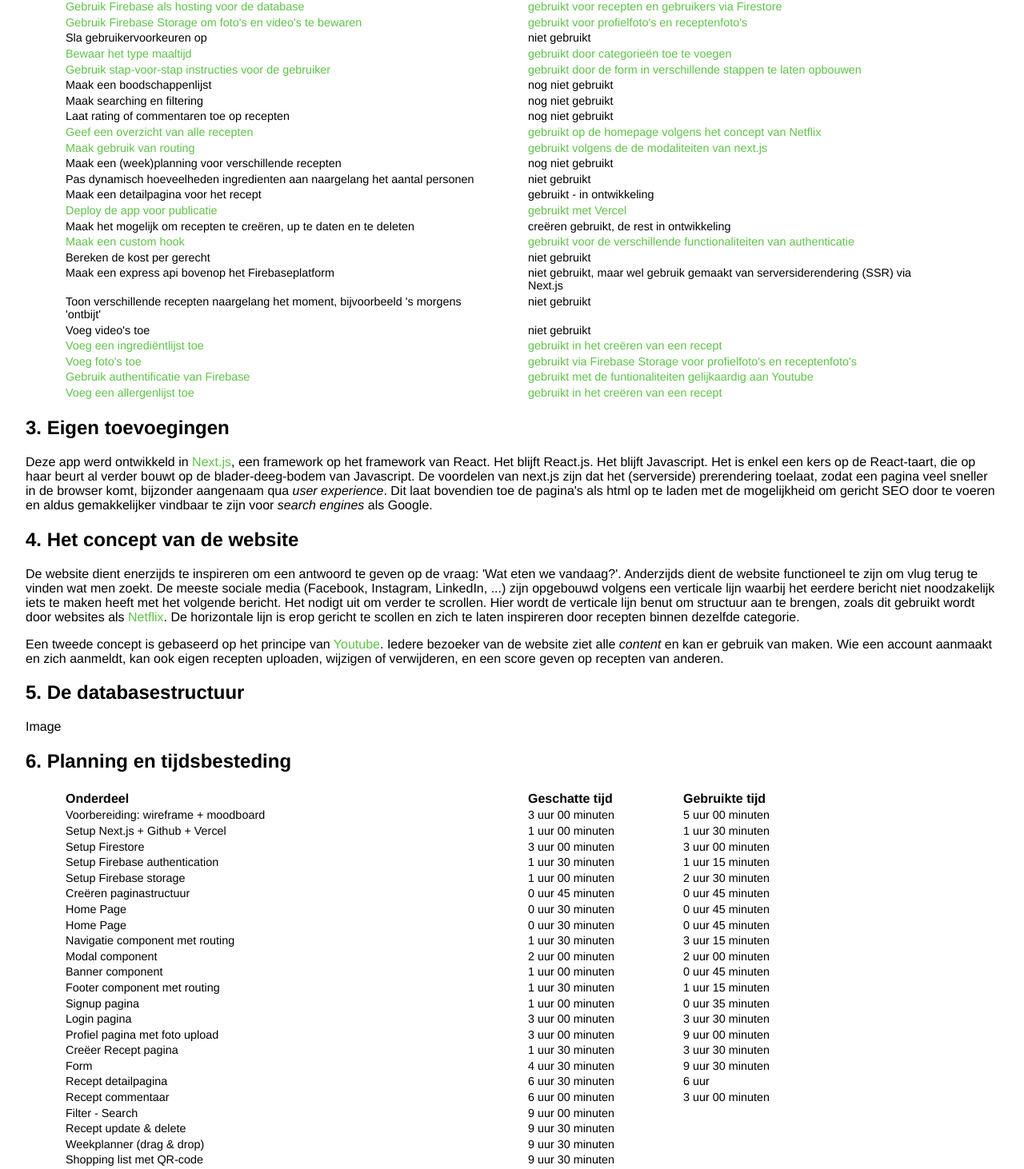
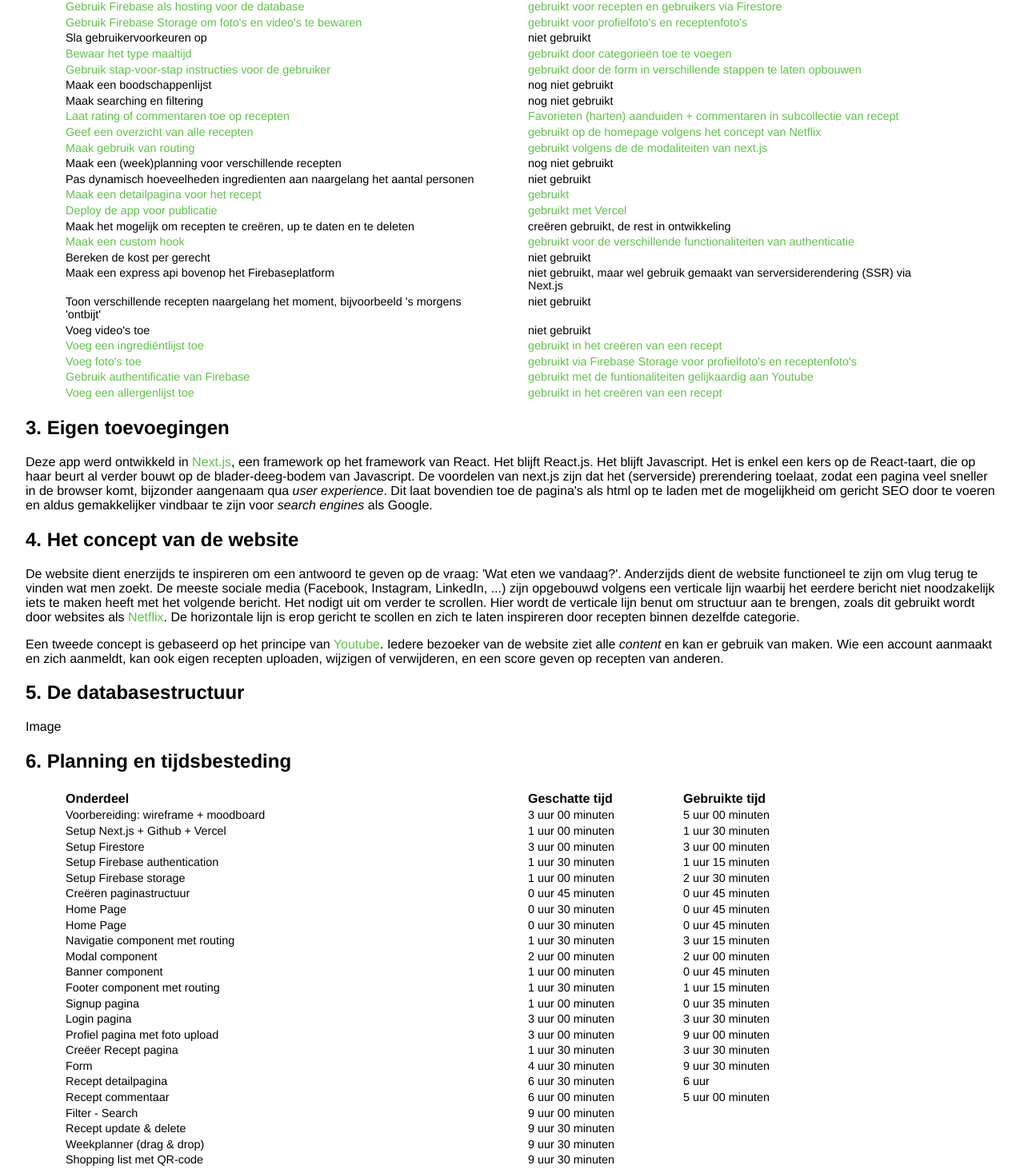
Before and after one commit to Christian-Mar/pa-ella, a Next.js app: page /makingOf in a window 1280 px wide. Shown: the part 1000-2462 px from the top of the page at 80% size. Built offline with nearby package versions, Linux system fonts and the light colour scheme; no server answers.

Commit message:
own recipes conditional

```diff
--- a/components/footer/Footer.js
+++ b/components/footer/Footer.js
@@ -17,7 +17,7 @@ const Footer = () => {
 	}
 
 	return (
-		<div>
+
 			<div className={styles.footer__container}>
 				<ul className={styles.footer__list}>
 					<li onClick={handleOnClickAbout} className={styles.footer__listItem}>
@@ -49,7 +49,7 @@ const Footer = () => {
 						&copy; voor iedereen - open source
 				</div>
 			</div>
-		</div>
+
 	);
 };
 
--- a/pages/index.js
+++ b/pages/index.js
@@ -58,10 +58,10 @@ export default function Home({recipes}) {
 				<h1 className={styles.title}>Wat eten we vandaag?</h1>
 				<div className={styles.image__container}></div>
 				<div className={styles.list}>
-					{user && (
+					{(user && recipesData?.find(recipe => recipe.userId === user.uid)) && (
 						<div>
 							<h4 className={styles.section__title}>Mijn recepten</h4>
-							<CarouselContainer>
+							<CarouselContainer className={styles.CarouselContainer}>
 								<Carousel breakPoints={breakPoints}>
 									{recipesData?.map(
 										recipe =>
--- a/pages/makingOf/index.js
+++ b/pages/makingOf/index.js
@@ -106,11 +106,14 @@ const making = () => {
 								</td>
 								<td className={styles.table__cell}>nog niet gebruikt</td>
 							</tr>
-							<tr>
+							<tr className={styles.table__used}>
 								<td className={styles.table__cell}>
 									Laat rating of commentaren toe op recepten
 								</td>
-								<td className={styles.table__cell}>nog niet gebruikt</td>
+								<td className={styles.table__cell}>
+									Favorieten (harten) aanduiden + commentaren in subcollectie
+									van recept
+								</td>
 							</tr>
 							<tr className={styles.table__used}>
 								<td className={styles.table__cell}>
@@ -139,12 +142,12 @@ const making = () => {
 								</td>
 								<td className={styles.table__cell}>niet gebruikt</td>
 							</tr>
-							<tr>
+							<tr className={styles.table__used}>
 								<td className={styles.table__cell}>
 									Maak een detailpagina voor het recept
 								</td>
 								<td className={styles.table__cell}>
-									gebruikt - in ontwikkeling
+									gebruikt
 								</td>
 							</tr>
 							<tr className={styles.table__used}>
@@ -379,7 +382,7 @@ const making = () => {
 							<tr>
 								<td className={styles.table__cell}> Recept commentaar </td>
 								<td className={styles.table__cellSmall}>6 uur 00 minuten</td>
-								<td className={styles.table__cellSmall}>3 uur 00 minuten</td>
+								<td className={styles.table__cellSmall}>5 uur 00 minuten</td>
 							</tr>
 							<tr>
 								<td className={styles.table__cell}> Filter - Search </td>
@@ -469,9 +472,9 @@ const making = () => {
 						traject! Ik ga er niet ver naast zitten als we honderdduizend lijnen
 						code hebben geschreven om er amper tienduizend werkzame regels van
 						over te houden. Uren en uren heeft het gekost. Spreekwoordelijk
-						spreekt men van bloed, zweet en tranen, maar laat het ons gewoon houden op
-						meerdere deodoranten. Het heeft me de hemel gekost aan vloeken. Het
-						heeft me slapeloze nachten bezorgd als ik uit een
+						spreekt men van bloed, zweet en tranen, maar laat het ons gewoon
+						houden op meerdere deodoranten. Het heeft me de hemel gekost aan
+						vloeken. Het heeft me slapeloze nachten bezorgd als ik uit een
 						Javascript-nachtmerrie wakker schoot, zo dicht bij de oplossing en
 						dan toch weer niet dicht genoeg om een array te lezen zonder
 						<i> JSON.parse</i>. Net daarom is zoveel dank verschuldigd aan
@@ -481,18 +484,19 @@ const making = () => {
 						details.
 					</p>
 					<p>
-
 						Programeren, coderen, <i>whatever</i>, ... is in essentie problemen
 						opdelen, zoals je maaltijden opdeelt in ingrediënten en die
 						verschillende elementen op een zodanige wijze samenbrengt dat het
 						smaakt, dat het goed is, dat het werkt. Voorbij die essentie ligt de
-						 <i> community</i>, de groep die je mee helpt zoeken en die mee
+						<i> community</i>, de groep die je mee helpt zoeken en die mee
 						toekijkt van <i>boilerplate syntax</i> tot werkelijke <i>app</i>.
 					</p>
-					<p>Bij deze, mijn bijzondere dank aan de volgende personen in die <i>community</i>:</p>
+					<p>
+						Bij deze, mijn bijzondere dank aan de volgende personen in die{' '}
+						<i>community</i>:
+					</p>
 
 					<p>
-
 						- <b>Brecht</b>: voor het geduld, het steeds weer open minded zoeken
 						- bij ieder klein of groot probleem - en het geven van de oplossing.
 						Uiteraard ook grote dank voor het hele traject van zero tot semi
@@ -502,24 +506,33 @@ const making = () => {
 					</p>
 					<p>
 						- <b>Rune</b>: voor de rigoureuze en gestructureerde introductie in
-						styling, mooie slides, kordate regels, waarin iedere pixel telt. Een beter
-						fundament hadden we niet kunnen krijgen.
+						styling, mooie slides, kordate regels, waarin iedere pixel telt. Een
+						beter fundament hadden we niet kunnen krijgen.
 					</p>
 					<p>
 						- <b>Simon</b>: voor het enthousiamse van de vereenvoudiging,
 						waarmee hij de moed kan geven om de Mont Blanc beklimmen als was het
-						ordinair de volgende verdieping in een huis. Hij is er alvast in geslaagd complexe zaken simpel te maken, ons
-						dingen te laten doen die we niet voor mogelijk hadden geacht, wat
-						een ongelooflijk talent is. Quote: <i>'Programmeren is in se nog altijd zoals honderd jaar geleden. Er
+						ordinair de volgende verdieping in een huis. Hij is er alvast in
+						geslaagd complexe zaken simpel te maken, ons dingen te laten doen
+						die we niet voor mogelijk hadden geacht, wat een ongelooflijk talent
+						is. Quote:{' '}
+						<i>
+							'Programmeren is in se nog altijd zoals honderd jaar geleden. Er
 							is nog niets veranderd in de oorspronkelijke functies.'
-						</i></p>
-						  <p><i>Kan er mij dan iemand de code van 1922
-						geven voor een recipe-app? Dat is vijf jaar voor de eerste uitgave van het kookboek van de Boerinnenbond!</i>
+						</i>
 					</p>
 					<p>
-						- <b>Kim</b>: voor de pertinente vragen, het samen zoeken op de code en het delen van
-						leuke visies op het leven, over kinderen, konijnen, Cobol in sociale
-						secretariaten en het niet nodig hebben van boekhouders.
+						<i>
+							Kan er mij dan iemand de code van 1922 geven voor een recipe-app?
+							Dat is vijf jaar voor de eerste uitgave van het kookboek van de
+							Boerinnenbond!
+						</i>
+					</p>
+					<p>
+						- <b>Kim</b>: voor de pertinente vragen, het samen zoeken op de code
+						en het delen van leuke visies op het leven, over kinderen, konijnen,
+						Cobol in sociale secretariaten en het niet nodig hebben van
+						boekhouders.
 					</p>
 					<p>
 						- <b>Mo</b>: wie ik enorm bewonder om een moeilijk materie als deze
@@ -546,19 +559,21 @@ const making = () => {
 						programmeren, ... door op te splitsen en op te bouwen in blokken.{' '}
 					</p>
 					<p>
-						- <b>Jesse</b>: altijd chill, met zijn styling waarin eenvoud siert op het
-						hoogste niveau en degene die ik onverwachts betrapte in mijn tuin
-						met mijn vriendin (voor het kopen van een tuintafel). Creatief
-						inspirator! Ik hou van dat <i>haute couture</i> design in die sierlijke eenvoud!
+						- <b>Jesse</b>: altijd chill, met zijn styling waarin eenvoud siert
+						op het hoogste niveau en degene die ik onverwachts betrapte in mijn
+						tuin met mijn vriendin (voor het kopen van een tuintafel). Creatief
+						inspirator! Ik hou van dat <i>haute couture</i> design in die
+						sierlijke eenvoud!
 					</p>
 					<p>
 						- <b>Hans</b>: die altijd die voorsprong had op de rest en een
 						wizard in het stylen. Degene die volgens mij vrouwen kan
 						programmeren. Als hij zichtzelf bier toekent als beloning voor het
 						oplossen van een code probleem, is het zijn vrouw die dit brengt.
-						Tussen die 'useState' <i>(setCodeProblem(false))</i> en 'Edith returnt
-						bier' moet er toch nog ergens een 'useEffect'
-						zitten, niet? Of, Edith is gewoon een heel straffe madam, nog straffer dan Hans. Dat kan natuurlijk ook. Heeft hij ze dan zo geprogrammeerd?
+						Tussen die 'useState' <i>(setCodeProblem(false))</i> en 'Edith
+						returnt bier' moet er toch nog ergens een 'useEffect' zitten, niet?
+						Of, Edith is gewoon een heel straffe madam, nog straffer dan Hans.
+						Dat kan natuurlijk ook. Heeft hij ze dan zo geprogrammeerd?
 					</p>
 				</div>
 			</div>
--- a/styles/Comment.module.css
+++ b/styles/Comment.module.css
@@ -103,4 +103,5 @@
 
 .inputHeart {
   color: #5fc349;
+  font-size: 32px;
 }
--- a/styles/Footer.module.css
+++ b/styles/Footer.module.css
@@ -1,10 +1,11 @@
 .footer__container {
   background-color: rgb(216, 216, 216);
-  height: 120px;
+  height: 100%;
   width: 100vw;
   display: flex;
   flex-direction: column;
   justify-content: space-evenly;
+  margin: 4rem 0 0 0;
 }
 
 .footer__list {
@@ -19,6 +20,6 @@
 .footer__github {
   display: flex;
   justify-content: center;
-  padding-bottom: 1rem;
+  padding-bottom: .5rem;
   font-size: .8rem;
 }
```
Also changed, not shown: pages/recipe-detail/[detail].js (+6 -5 lines), styles/Home.module.css (line endings or trailing spaces).
